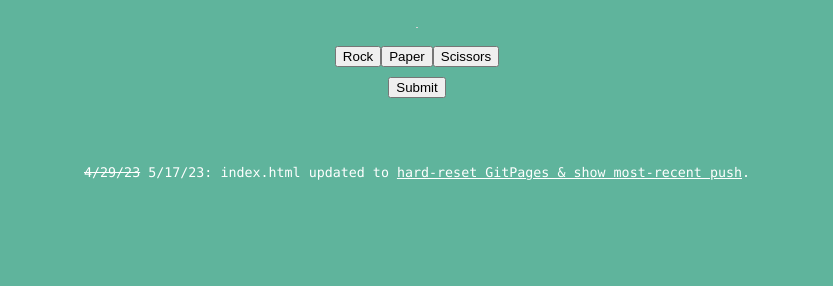
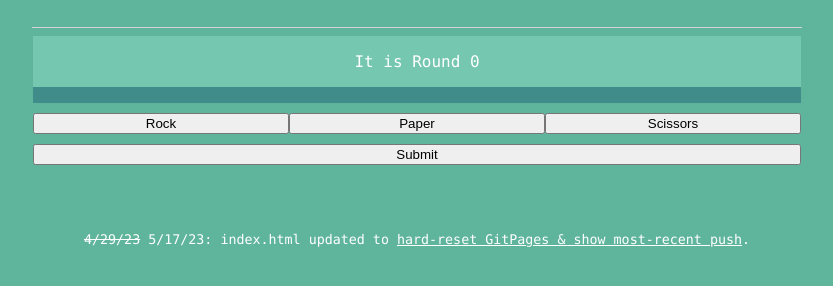
Before and after one commit to maleker86/rock-paper-scissors, a plain HTML site: page index.html in a window 1280 px wide. Shown: the part 126-412 px from the top of the page, without its empty margins (223-1056 px from the left). Drawn offline with Linux system fonts and the light colour scheme.

Commit message:
60vw CSS

```diff
--- a/script.js
+++ b/script.js
@@ -133,10 +133,29 @@ function playRound(playerChoice, computerChoice) {
 done.addEventListener("click", function (e) {
     results.textContent = "";
     playRound(getPlayerChoice(), getComputerChoice());
+
+    // if (playerChoice) {
+    // playRound();
+    // } else {
+    // console.log("Help");
+    //
     playerChoice = null;
     computerChoice = null;
   });
 
-function Game() {}
+  function Game() {
+    for (let i = 0; i < 5; i++) {
+      roundCounter.textContent = `It is Round ${roundCount}`;
+      topbar.append(roundCounter, roundWinner);
+      results.append();
+      outcome.append(outcomeNote);
+
+      // playRound(getPlayerChoice(),getComputerChoice());
+    }
+    if (roundCount === 5) {
+      gameOverNote.textContent = "It's all done!";
+      gameOver.appendChild(gameOverNote);
+    }
+  }
 
   Game();
--- a/styles.css
+++ b/styles.css
@@ -2,10 +2,15 @@ body {
     display:flex;
     flex-direction:column;
     align-items: center;
+    text-align:center;
     color:#fff;
     background-color: #5fb49c;
     font-family: Consolas, sans-serif;
     margin:5vw;
+}
+
+body * {
+    width: 60vw;
 }
 
 h1, h2, h3 {
```
Lines whose indentation alone changed are shown as unchanged.
